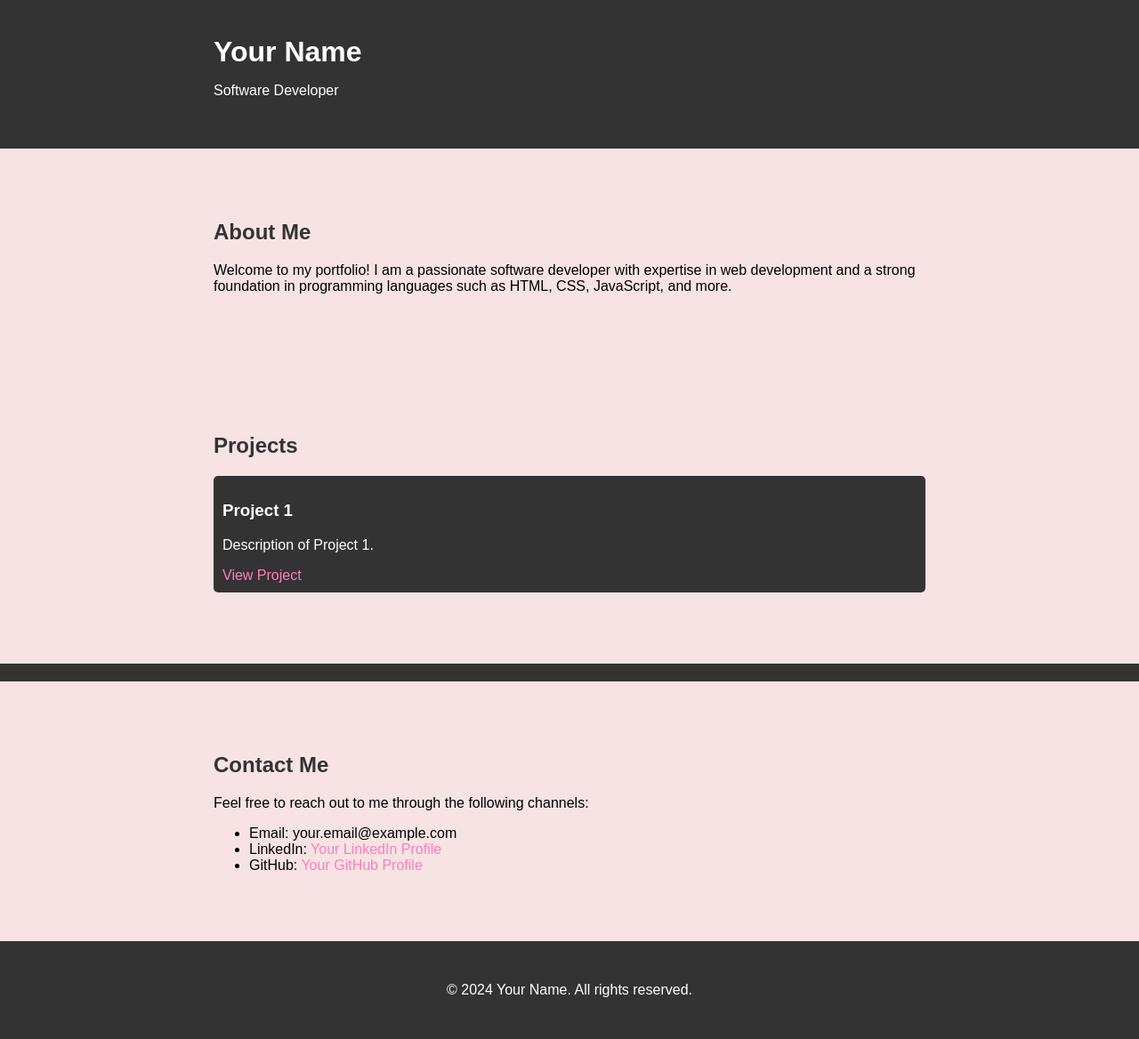
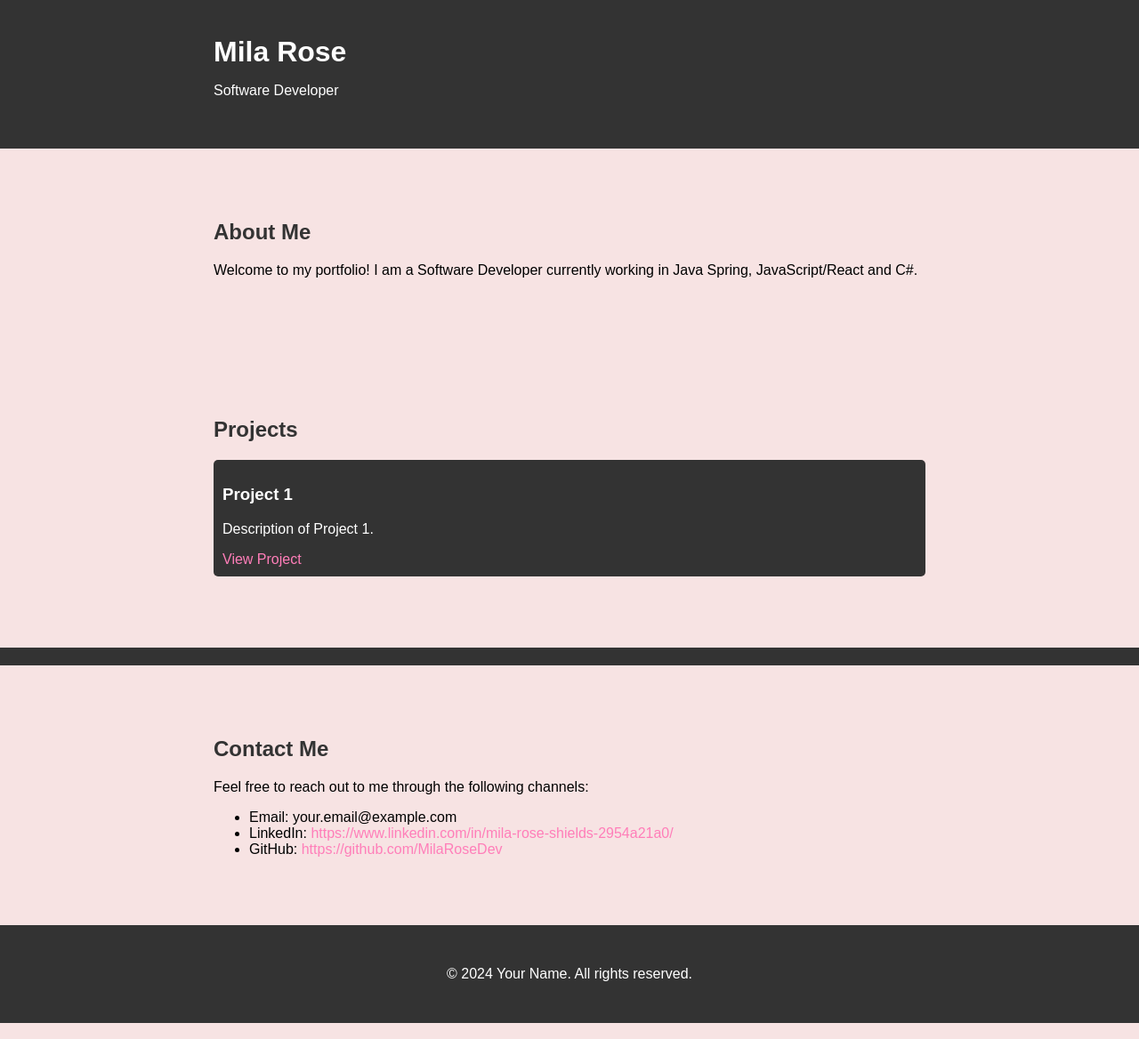
Before and after one commit to MilaRoseDev/milarosedev.github.io, a plain HTML site: page index.html in a window 1280 px wide. Shown: the whole page at 89% size. Drawn offline with Linux system fonts and the light colour scheme.

Commit message:
added links to linkedIn and Github

```diff
--- a/index.html
+++ b/index.html
@@ -4,14 +4,14 @@
 <head>
     <meta charset="UTF-8">
     <meta name="viewport" content="width=device-width, initial-scale=1.0">
-    <title>Your Name - Portfolio</title>
+    <title>Mila Rose - Portfolio</title>
     <link rel="stylesheet" href="styles.css">
 </head>
 
 <body>
     <header>
         <div class="container">
-            <h1>Your Name</h1>
+            <h1>Mila Rose</h1>
             <p>Software Developer</p>
         </div>
     </header>
@@ -20,9 +20,7 @@
         <div class="container">
             <h2>About Me</h2>
             <p>
-                Welcome to my portfolio! I am a passionate software developer with expertise in
-                web development and a strong foundation in programming languages such as HTML, CSS,
-                JavaScript, and more.
+                Welcome to my portfolio! I am a Software Developer currently working in Java Spring, JavaScript/React and C#.
             </p>
         </div>
     </section>
@@ -62,8 +60,8 @@
             <p>Feel free to reach out to me through the following channels:</p>
             <ul>
                 <li>Email: your.email@example.com</li>
-                <li>LinkedIn: <a href="#" target="_blank">Your LinkedIn Profile</a></li>
-                <li>GitHub: <a href="#" target="_blank">Your GitHub Profile</a></li>
+                <li>LinkedIn: <a href="#" target="_blank">https://www.linkedin.com/in/mila-rose-shields-2954a21a0/</a></li>
+                <li>GitHub: <a href="#" target="_blank">https://github.com/MilaRoseDev</a></li>
             </ul>
         </div>
     </section>
```
